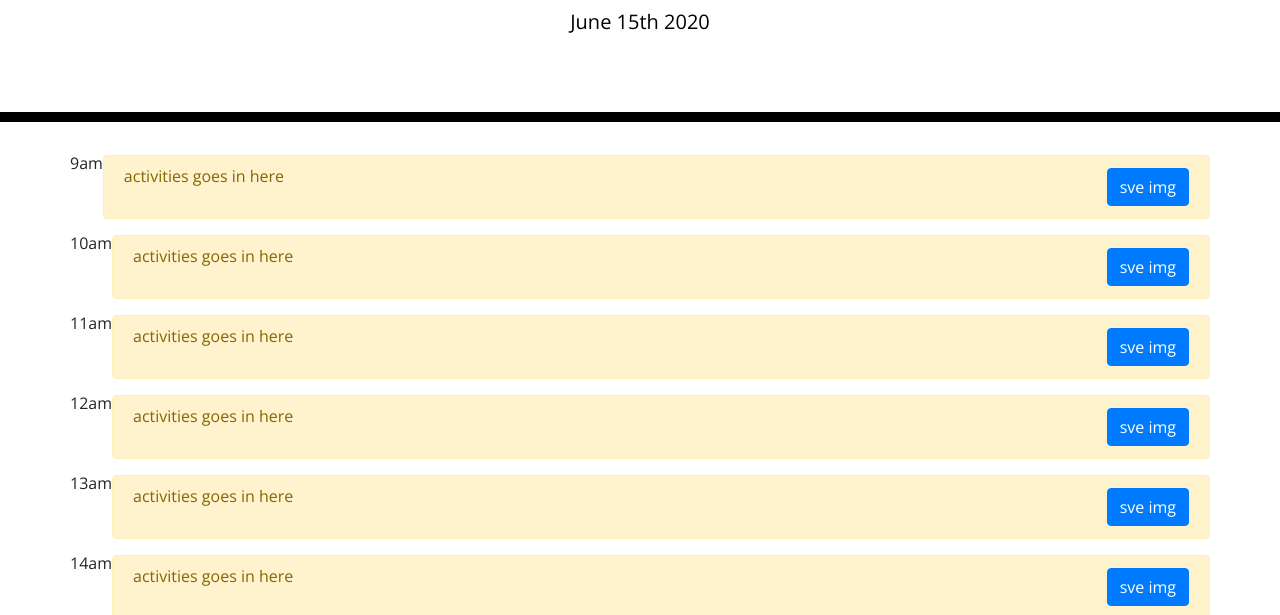
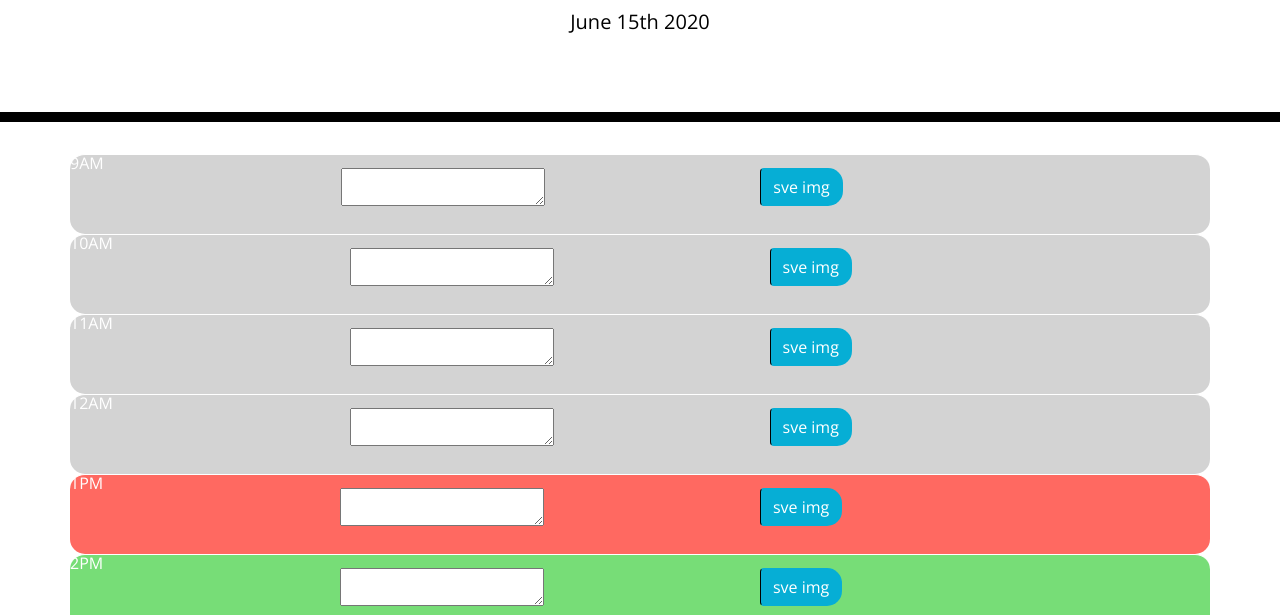
Before and after one commit to danieldrojas/gt-scheduler-momentjs, a plain HTML site: page index.html in a window 1280 px wide. Shown: the part 182-797 px from the top of the page. Drawn offline with nearby package versions, Linux system fonts and the light colour scheme.

Commit message:
Added logic to timeblocks and localStorage

```diff
--- a/script.js
+++ b/script.js
@@ -3,23 +3,72 @@ $(document).ready(function(){
     console.log("Inside jquery function");
 
     //Variables
+    // var column3 = $("<button>")
+    //     .addClass("col-sm-1 saveBtn")
+    //     .html("<i class='fas fa-save'></i>");
+    // var time = {
+    //     txtHours = ["9", "10", "11", "12", "1", "2", "3", "4", "5"]
+    // }
+    // timeIndex = 0;
 
 
 
     //Set content
     $("#currentDay").text(moment().format('MMMM Do YYYY'));
- console.log()
 
-    //
+    // var colTime = $("<div>");
+    // colHour.addClass(".hour");
+
+    console.log('THis moment .hours!!', moment().format('h'), moment().hours());   // 7:21 PM
 
 
     //timeblocks
     for (var i = 9; i < 18; i++){
-        var timeblockEl = $("<div class='row'>" + i + 'am'  + "<div class='col alert alert-warning' >" + 'activities goes in here' + "<button class='btn btn-primary' style='float: right'>" + 'sve img' + "</button></div>");
-        $(".container").append(timeblockEl);
+        var currentHour = 13
+        var hour = i
+        var timeCode = 'AM'
+        var scheduleColorClass = ''
 
 
+        if (i > 12) {
+            hour = i - 12
+            timeCode = 'PM'
+        }
+
+        if (i === currentHour) {
+            scheduleColorClass = 'present'
+
+        } else if (i < currentHour) {
+            scheduleColorClass = 'past'
+        } else if (i > currentHour) {
+            scheduleColorClass = 'future'
+        }
+
+
+        $(".container").append($(`<div class='row time-block ${scheduleColorClass}'>` + hour + timeCode + "<div class='col-8 alert' >" + `<textarea id=${'input-' + hour}></textarea>` + `<button id=${hour} class='btn saveBtn' style='float: right'>` + 'sve img' + "</button></div>"));
     }
+
+
+    $(".saveBtn").on("click", function () {
+        console.log("click", $(this).attr("id"))
+        console.log('what we typed!!', $('#input-' + $(this).attr("id")).val())
+        var storeActivities = $(this).attr("id");
+        localStorage.setItem(storeActivities, $('#input-' + $(this).attr("id")).val())
+
+    })
+
+
+
+    // way to organize thing sin the localstorage use this structure!!
+    //[{ 9: 'hello' }, { 10: 'yess' }, {11: 'lunch'}]
+    //[{9: 'yesss'}]
+    //JSON.stringify()
+    //JSON.parse()
+
+
+
+
+
     // <div class="row">
     //     <div class="col">
     //         <div id="timeblock" class="alert alert-warning" role="text">
@@ -30,6 +79,13 @@ $(document).ready(function(){
     //         </div>
     //     </div>
     // </div>
+
+    // for (var i = 0; i < 18; i++) {
+    //     $(".container").append($("<div class='row'>" + i + 'AM' + "<div class='col-8 alert alert-warning' >" + 'activities goes in here' + "<button class='btn bsaveBtn' style='float: right'>" + 'sve img' + "</button></div>"));
+    // }
+
+
+
 
 
 
--- a/style.css
+++ b/style.css
@@ -4,14 +4,14 @@ body {
   line-height: 1;
 }
 
-textarea{
+/* textarea{
   background: transparent;
   border: none;
   resize: none;
   color: #000000;
   border-left: 1px solid black;
-  padding: 10px;
-}
+  padding: 100px;
+} */
 
 .jumbotron {
   text-align: center;
```
Also changed, not shown: index.html (+0 -4 lines), 1 other file.
